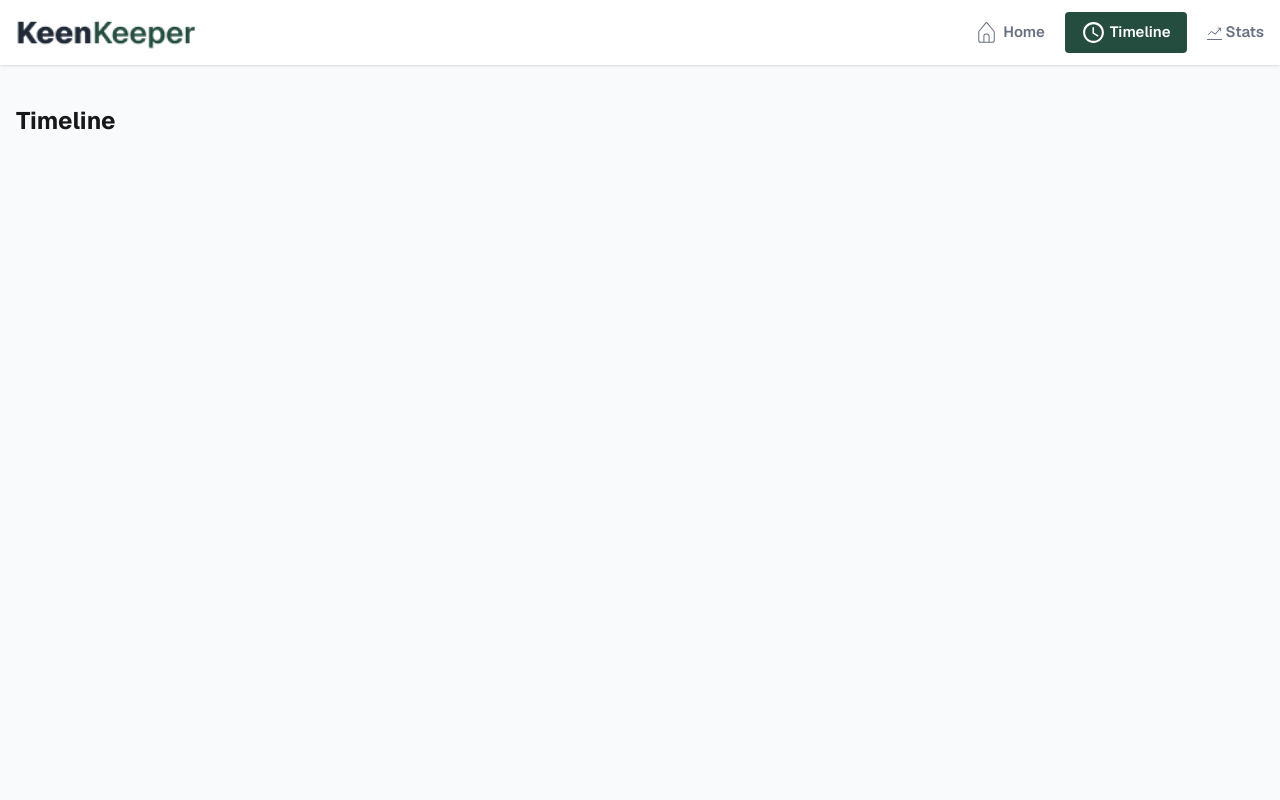
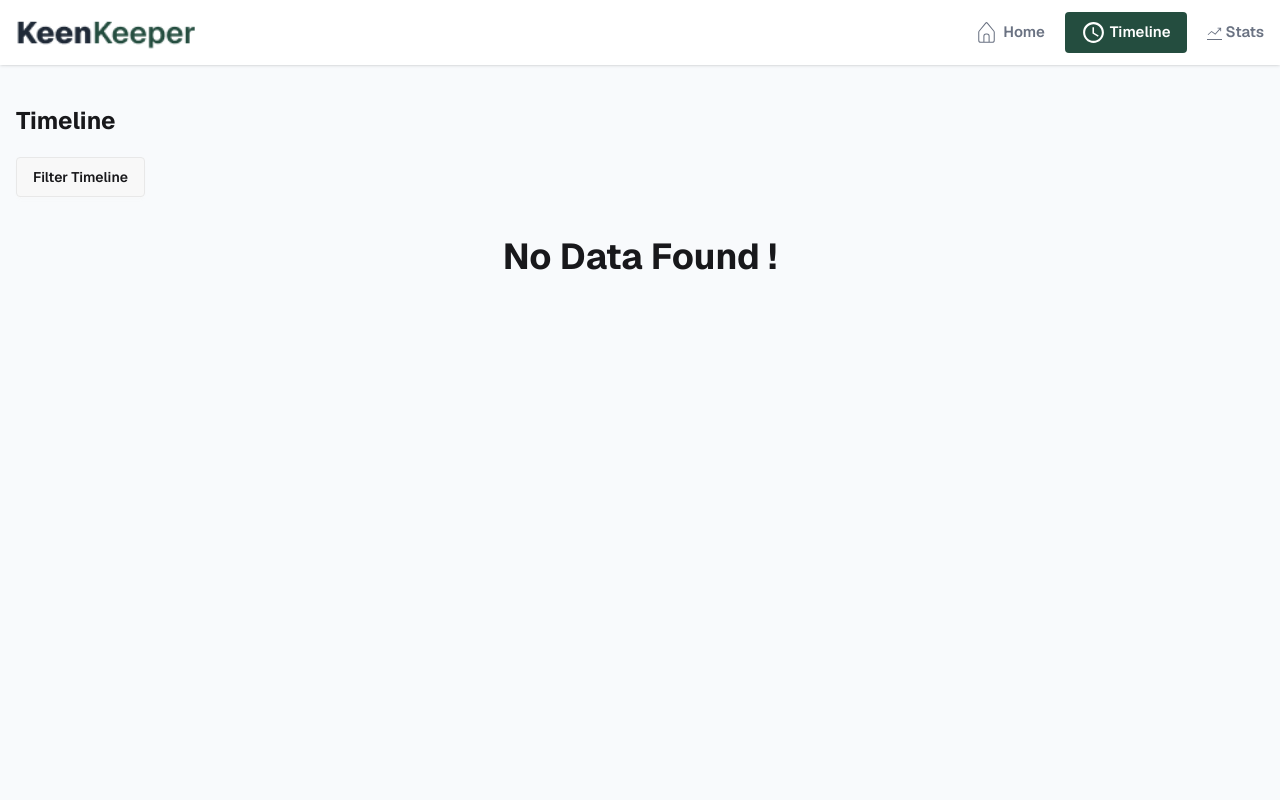
Before and after one commit to dev-shamim84/kinkeeper-A7, a Next.js app: page /timeline in a window 1280 px wide. Shown: the top 800 px of the page. Built offline with nearby package versions, Linux system fonts and the light colour scheme.

Commit message:
timeline filter and react hot toast added

```diff
--- a/package.json
+++ b/package.json
@@ -12,6 +12,7 @@
     "next": "16.2.3",
     "react": "19.2.4",
     "react-dom": "19.2.4",
+    "react-hot-toast": "^2.6.0",
     "react-icons": "^5.6.0",
     "react-loader-spinner": "^8.0.2"
   },
--- a/src/app/layout.js
+++ b/src/app/layout.js
@@ -3,6 +3,7 @@ import "./globals.css";
 import Navbar from "@/components/Navbar";
 import Footer from "@/components/Footer";
 import Providers from "./lib/providers/Providers";
+import { Toaster } from "react-hot-toast";
 
 const geistSans = Geist({
   variable: "--font-geist-sans",
@@ -30,6 +31,7 @@ export default function RootLayout({ children }) {
           <Navbar />
           {children}
           <Footer />
+          <Toaster />
         </Providers>
       </body>
     </html>
--- a/src/components/Timeline.jsx
+++ b/src/components/Timeline.jsx
@@ -1,17 +1,63 @@
 "use client";
 import { FriendContext } from "@/context/ContextProvider";
-import { useContext } from "react";
+import { useContext, useState } from "react";
 import { AiOutlineMessage } from "react-icons/ai";
 import { CiVideoOn } from "react-icons/ci";
 import { FaPhoneAlt } from "react-icons/fa";
 const Timeline = () => {
-  const { friends, setFriends } = useContext(FriendContext);
+  const { friends } = useContext(FriendContext);
+  const [filteredFriends, setFilteredFriends] = useState(friends);
+
+  const handleFilter = (text) => {
+    if (text === "Phone") {
+      const phoneFilter = friends.filter((friend) => friend.text === "Phone");
+      setFilteredFriends(phoneFilter);
+    } else if (text === "Text") {
+      const textFilter = friends.filter((friend) => friend.text === "Text");
+      setFilteredFriends(textFilter);
+    } else if (text === "Video") {
+      const videoFilter = friends.filter((friend) => friend.text === "Video");
+      setFilteredFriends(videoFilter);
+    }
+  };
   return (
     <section className="min-h-screen">
       <div className="container mx-auto px-4">
         <h2 className="font-bold text-2xl mt-10">Timeline</h2>
+
+        <div className="my-5">
+          <button
+            className="btn"
+            popoverTarget="popover-1"
+            style={{ anchorName: "--anchor-1" } /* as React.CSSProperties */}
+          >
+            Filter Timeline
+          </button>
+
+          <ul
+            className="dropdown menu w-52 rounded-box bg-base-100 shadow-sm"
+            popover="auto"
+            id="popover-1"
+            style={{ positionAnchor: "--anchor-1" }}
+          >
+            <li onClick={() => handleFilter("Phone")}>
+              <a>Call</a>
+            </li>
+            <li onClick={() => handleFilter("Text")}>
+              <a>Text</a>
+            </li>
+            <li onClick={() => handleFilter("Video")}>
+              <a>Video</a>
+            </li>
+          </ul>
+        </div>
+        <div className="flex justify-center items-center my-10">
+          {filteredFriends.length === 0 && (
+            <p className="font-bold text-4xl">No Data Found !</p>
+          )}
+        </div>
         <div className="mt-5">
-          {friends.map((friend) => (
+          {filteredFriends.map((friend) => (
             <div key={friend.id}>
               <div className="flex items-center gap-5 bg-white shadow px-4 py-2 mb-5">
                 <div>
--- a/src/context/ContextProvider.jsx
+++ b/src/context/ContextProvider.jsx
@@ -1,14 +1,15 @@
 "use client";
 
 import { createContext, useState } from "react";
+import toast from "react-hot-toast";
 
 export const FriendContext = createContext();
 const ContextProvider = ({ children }) => {
   const [friends, setFriends] = useState([]);
   const handleFriedData = (obj) => {
     setFriends([...friends, obj]);
+    toast.success(`${obj.name} to ${obj.text}`);
   };
-
   const friendInfo = {
     handleFriedData,
     friends,
```
Also changed, not shown: 1 other file (tests, documents, lock files or other folders).
